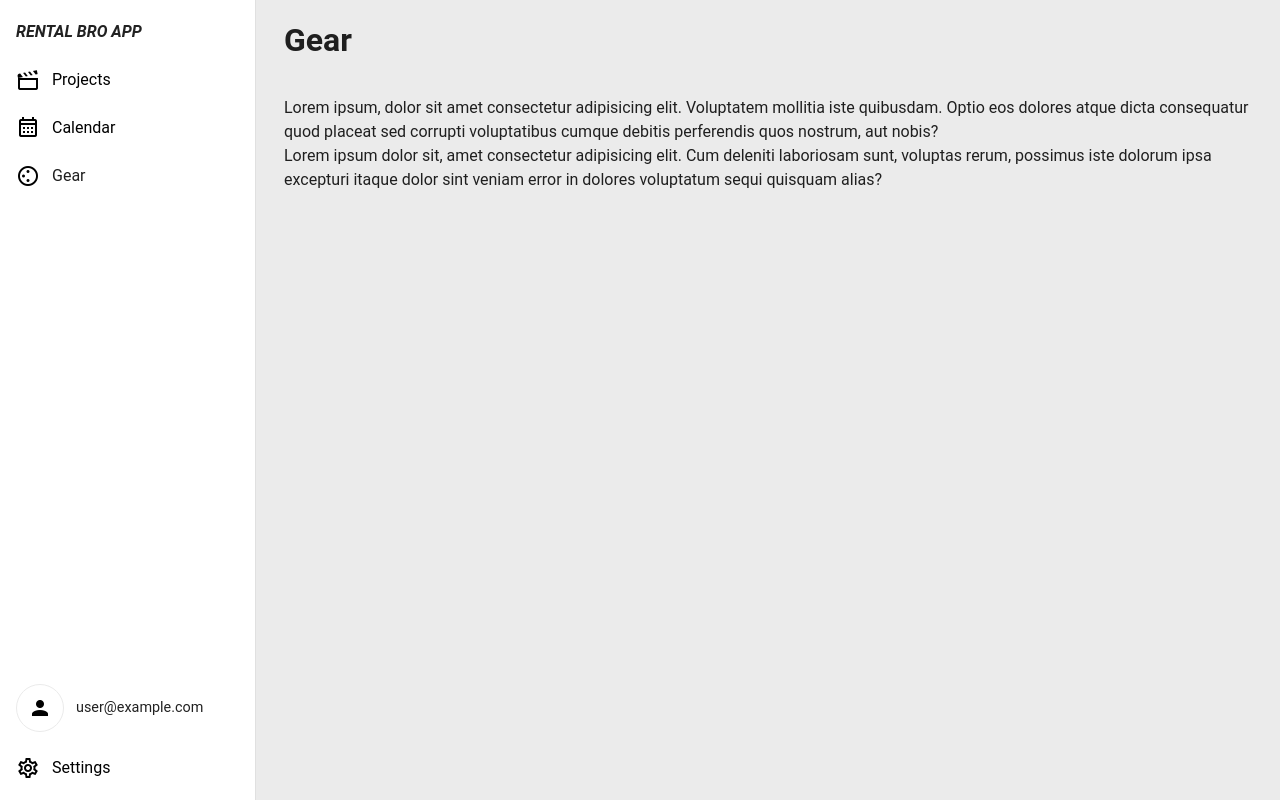
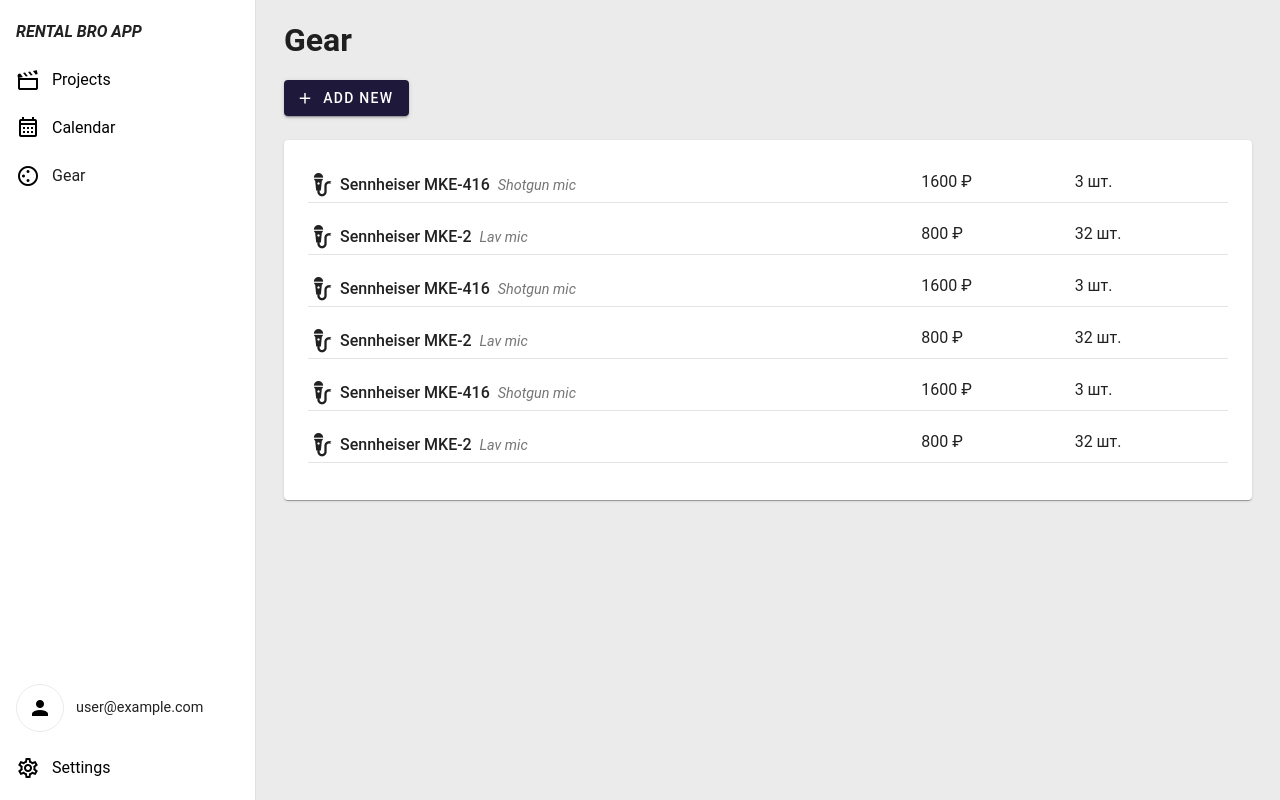
Before and after one commit to Teder-kedr/rental-bro-app, a Vue app: page /gear in a window 1280 px wide. Built offline with nearby package versions, Linux system fonts and the light colour scheme; no server answers; sample sign-in values are in the browser's storage.

Commit message:
created gear list with dummy data

```diff
--- /dev/null
+++ b/src/components/GearList.vue
@@ -0,0 +1,96 @@
+<template>
+  <v-card>
+    <v-container>
+      <v-list v-if="items.length">
+        <v-list-item nav v-for="item in items" :key="item.id" :value="item.id">
+          <v-row no-gutters>
+            <v-col cols="12" sm="8">
+              <v-icon :size="iconSize" class="mb-1">
+                mdi-microphone-variant
+              </v-icon>
+              <span class="item-model ml-1">
+                {{ item.model }}
+              </span>
+              <span class="item-type ml-2 text-grey-darken-1">
+                {{ item.type }}
+              </span>
+            </v-col>
+            <v-col cols="4" sm="2"> {{ item.priceday }} ₽ </v-col>
+            <v-col cols="4" sm="2">{{ item.qty }} шт. </v-col>
+            <v-divider class="mb-1"></v-divider>
+          </v-row>
+        </v-list-item>
+      </v-list>
+      <p v-else class="text-center text-grey-darken-1">No items</p>
+    </v-container>
+  </v-card>
+</template>
+
+<style scoped>
+.item-model {
+  font-weight: 500;
+}
+.item-type {
+  font-size: 0.9rem;
+  font-style: italic;
+}
+</style>
+
+<script>
+export default {
+  data() {
+    return {
+      items: [
+        {
+          model: "Sennheiser MKE-416",
+          type: "Shotgun mic",
+          priceday: 1600,
+          qty: 3,
+          id: 1,
+        },
+        {
+          model: "Sennheiser MKE-2",
+          type: "Lav mic",
+          priceday: 800,
+          qty: 32,
+          id: 2,
+        },
+        {
+          model: "Sennheiser MKE-416",
+          type: "Shotgun mic",
+          priceday: 1600,
+          qty: 3,
+          id: 3,
+        },
+        {
+          model: "Sennheiser MKE-2",
+          type: "Lav mic",
+          priceday: 800,
+          qty: 32,
+          id: 4,
+        },
+        {
+          model: "Sennheiser MKE-416",
+          type: "Shotgun mic",
+          priceday: 1600,
+          qty: 3,
+          id: 5,
+        },
+        {
+          model: "Sennheiser MKE-2",
+          type: "Lav mic",
+          priceday: 800,
+          qty: 32,
+          id: 6,
+        },
+      ],
+    };
+  },
+  computed: {
+    iconSize() {
+      if (this.$vuetify.display.mobile) return "small";
+      return "large";
+    },
+  },
+};
+</script>
--- a/src/views/GearPage.vue
+++ b/src/views/GearPage.vue
@@ -1,16 +1,17 @@
 <template>
   <div>
-    <h1 class="mb-8">Gear</h1>
-    <p>
-      Lorem ipsum, dolor sit amet consectetur adipisicing elit. Voluptatem
-      mollitia iste quibusdam. Optio eos dolores atque dicta consequatur quod
-      placeat sed corrupti voluptatibus cumque debitis perferendis quos nostrum,
-      aut nobis?
-    </p>
-    <p>
-      Lorem ipsum dolor sit, amet consectetur adipisicing elit. Cum deleniti
-      laboriosam sunt, voluptas rerum, possimus iste dolorum ipsa excepturi
-      itaque dolor sint veniam error in dolores voluptatum sequi quisquam alias?
-    </p>
+    <h1 class="mb-4">Gear</h1>
+    <v-btn class="mb-6" color="primary" prepend-icon="mdi-plus">Add new</v-btn>
+    <GearList />
   </div>
 </template>
+
+<script>
+import GearList from "@/components/GearList.vue";
+
+export default {
+  components: {
+    GearList,
+  },
+};
+</script>
```
